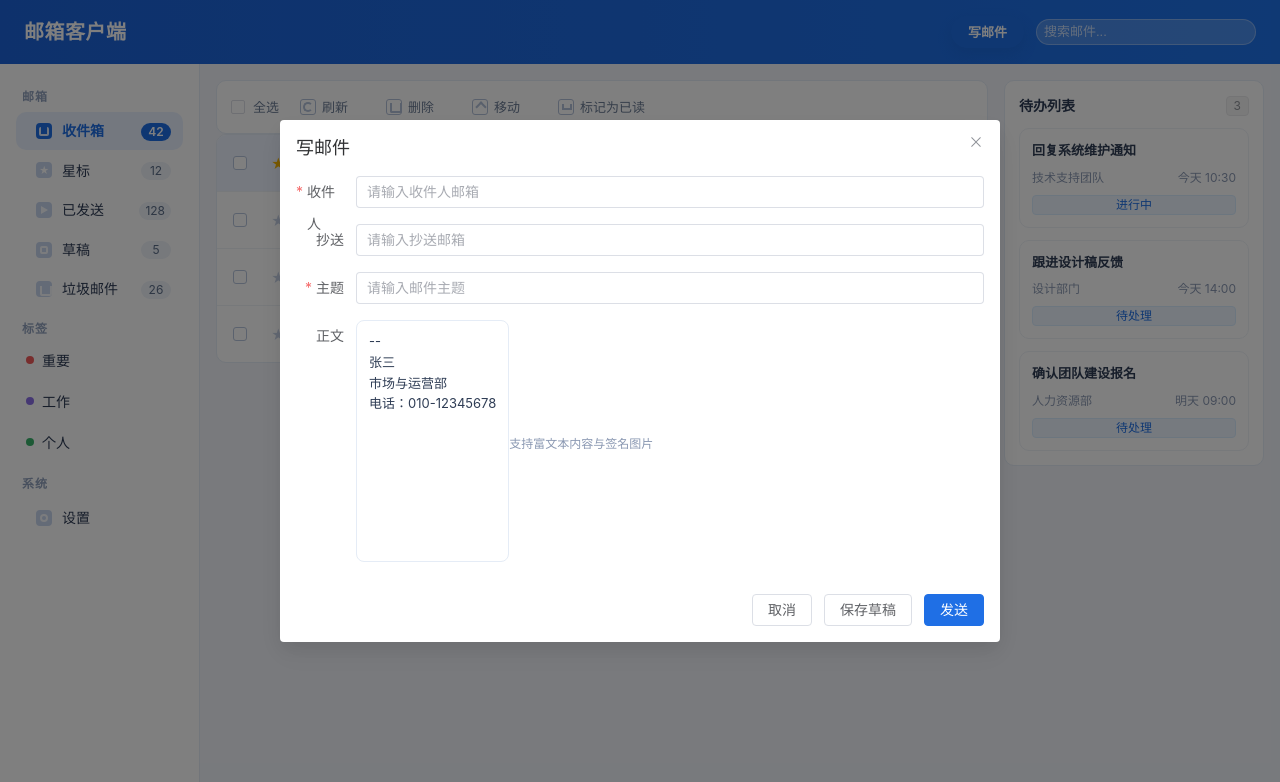
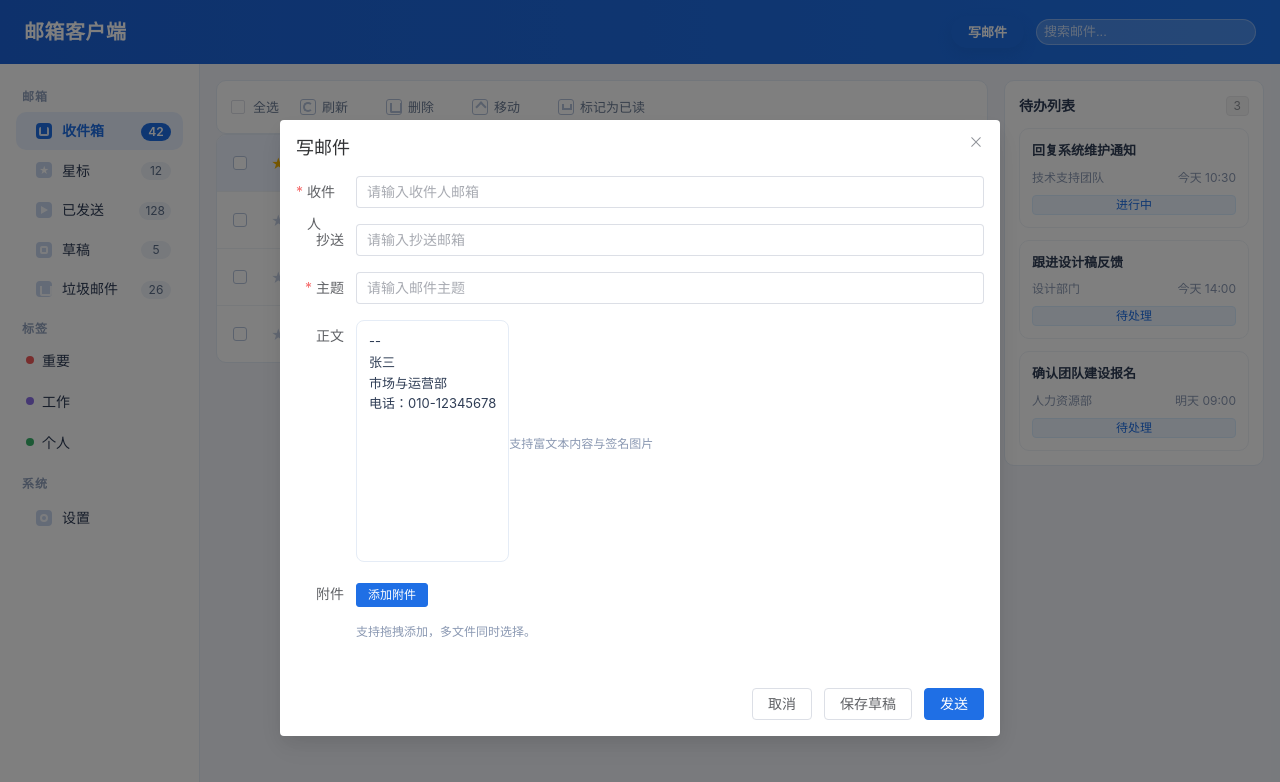
Before and after one commit to teafull/emailclient, a Vue app: page / in a window 1280 px wide. Both pictures are taken after a click on the button "写邮件". Shown: the top 782 px of the page. Built offline with nearby package versions, Linux system fonts and the light colour scheme.

Commit message:
feat: 在邮件编辑页面添加附件上传功能

```diff
--- a/src/views/ComposeMail.vue
+++ b/src/views/ComposeMail.vue
@@ -7,8 +7,12 @@ const form = reactive({
   to: "",
   cc: "",
   subject: "",
-  content: ""
+  content: "",
+  attachments: []
 });
+
+const fileList = ref([]);
+
 
 const getPlainText = (html) => {
   const container = document.createElement("div");
@@ -42,6 +46,45 @@ const updateContent = () => {
   formRef.value?.validateField("content");
 };
 
+const uploadTimers = new Map();
+
+const startProgress = (file) => {
+  if (uploadTimers.has(file.uid)) {
+    return;
+  }
+  file.status = "uploading";
+  file.percentage = file.percentage || 0;
+  const timer = window.setInterval(() => {
+    if (file.percentage >= 100) {
+      window.clearInterval(timer);
+      uploadTimers.delete(file.uid);
+      file.status = "success";
+      file.percentage = 100;
+      return;
+    }
+    file.percentage = Math.min(100, file.percentage + Math.ceil(Math.random() * 18));
+  }, 300);
+  uploadTimers.set(file.uid, timer);
+};
+
+const handleFileChange = (file, files) => {
+  fileList.value = files;
+  form.attachments = files;
+  startProgress(file);
+};
+
+const handleFileRemove = (file, files) => {
+  const timer = uploadTimers.get(file.uid);
+  if (timer) {
+    window.clearInterval(timer);
+    uploadTimers.delete(file.uid);
+  }
+  fileList.value = files;
+  form.attachments = files;
+};
+
+
+
 const syncEditorContent = async () => {
   await nextTick();
   if (editorRef.value && editorRef.value.innerHTML !== form.content) {
@@ -71,7 +114,13 @@ const resetForm = () => {
   if (editorRef.value) {
     editorRef.value.innerHTML = "";
   }
+  uploadTimers.forEach((timer) => window.clearInterval(timer));
+  uploadTimers.clear();
+  fileList.value = [];
+  form.attachments = [];
 };
+
+
 
 defineExpose({
   form,
@@ -116,8 +165,23 @@ defineExpose({
       <div class="compose-helper">支持富文本内容与签名图片</div>
     </el-form-item>
 
+    <el-form-item label="附件">
+      <el-upload
+        action="#"
+        :auto-upload="false"
+        :file-list="fileList"
+        :on-change="handleFileChange"
+        :on-remove="handleFileRemove"
+        class="compose-upload"
+      >
+        <el-button size="small" type="primary">添加附件</el-button>
+        <template #tip>
+          <div class="compose-helper">支持拖拽添加，多文件同时选择。</div>
+        </template>
+      </el-upload>
+    </el-form-item>
+  </el-form>
 
-  </el-form>
 </template>
 
 <style scoped>
@@ -168,4 +232,18 @@ defineExpose({
   margin: 6px 0;
 }
 
+.compose-upload :deep(.el-upload-list) {
+  margin-top: 8px;
+}
+
+.compose-upload :deep(.el-upload-list__item) {
+  align-items: center;
+}
+
+.compose-upload :deep(.el-progress) {
+  margin-top: 4px;
+}
+
+
+
 </style>
```
